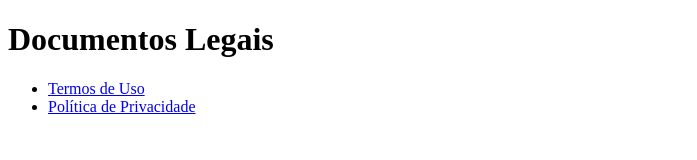
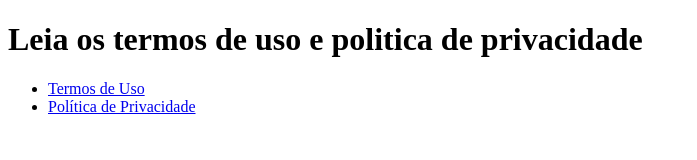
Before and after one commit to johnnnyFritas/tos-privacy-tiktok, a plain HTML site: page index.html in a window 1280 px wide. Shown: the whole page, without its empty margins (0-697 px from the left). Drawn offline with Linux system fonts and the light colour scheme.

Commit message:
Add files via upload

```diff
--- a/index.html
+++ b/index.html
@@ -5,7 +5,7 @@
   <title>Documentos Legais</title>
 </head>
 <body>
-  <h1>Documentos Legais</h1>
+  <h1>Leia os termos de uso e politica de privacidade</h1>
   <ul>
     <li><a href="/terms.html">Termos de Uso</a></li>
     <li><a href="/privacy.html">Política de Privacidade</a></li>
```
